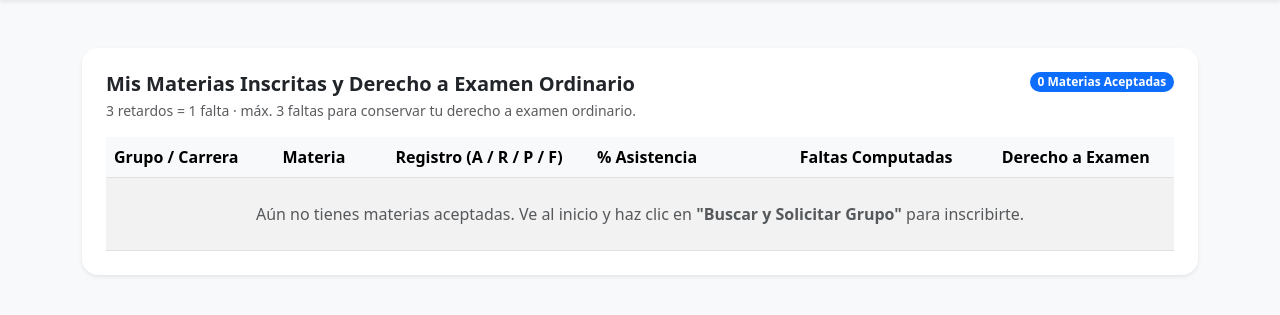
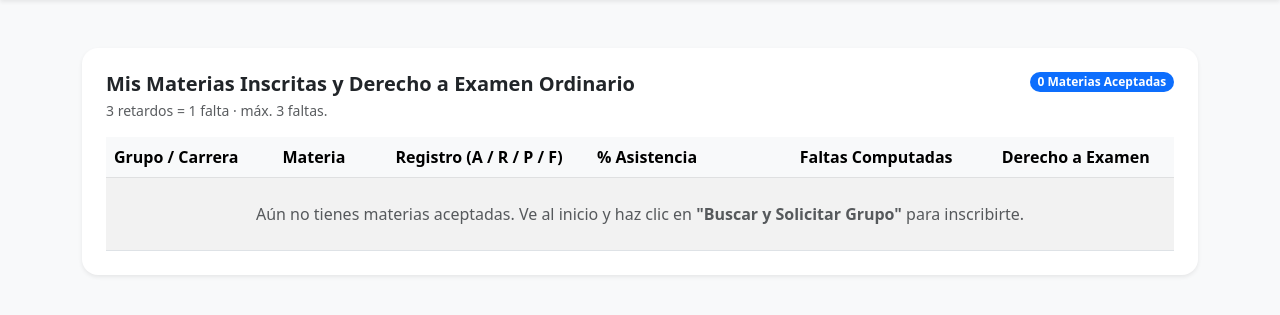
Before and after one commit to Lunarium17/sae_qr, a Laravel app: template resources/views/alumno/materias.blade.php in a window 1280 px wide. Shown: the part 56-371 px from the top of the page. Run offline with Laravel 12, Linux system fonts and the light colour scheme; the template is opened without the code that fills it, so the values that code supplies are empty; some libraries are stand-ins or nearby versions.

Commit message:
Acortar leyenda de regla de faltas en Mis Materias

```diff
--- a/resources/views/alumno/materias.blade.php
+++ b/resources/views/alumno/materias.blade.php
@@ -75,7 +75,7 @@
             <div class="d-flex flex-wrap justify-content-between align-items-start gap-2 mb-3">
                 <div>
                     <h5 class="fw-bold text-dark mb-1">Mis Materias Inscritas y Derecho a Examen Ordinario</h5>
-                    <div class="text-muted small">3 retardos = 1 falta · máx. 3 faltas para conservar tu derecho a examen ordinario.</div>
+                    <div class="text-muted small">3 retardos = 1 falta · máx. 3 faltas.</div>
                 </div>
                 <span class="badge bg-primary rounded-pill">{{ $matriculasAceptadas->count() }} Materias Aceptadas</span>
             </div>
```
